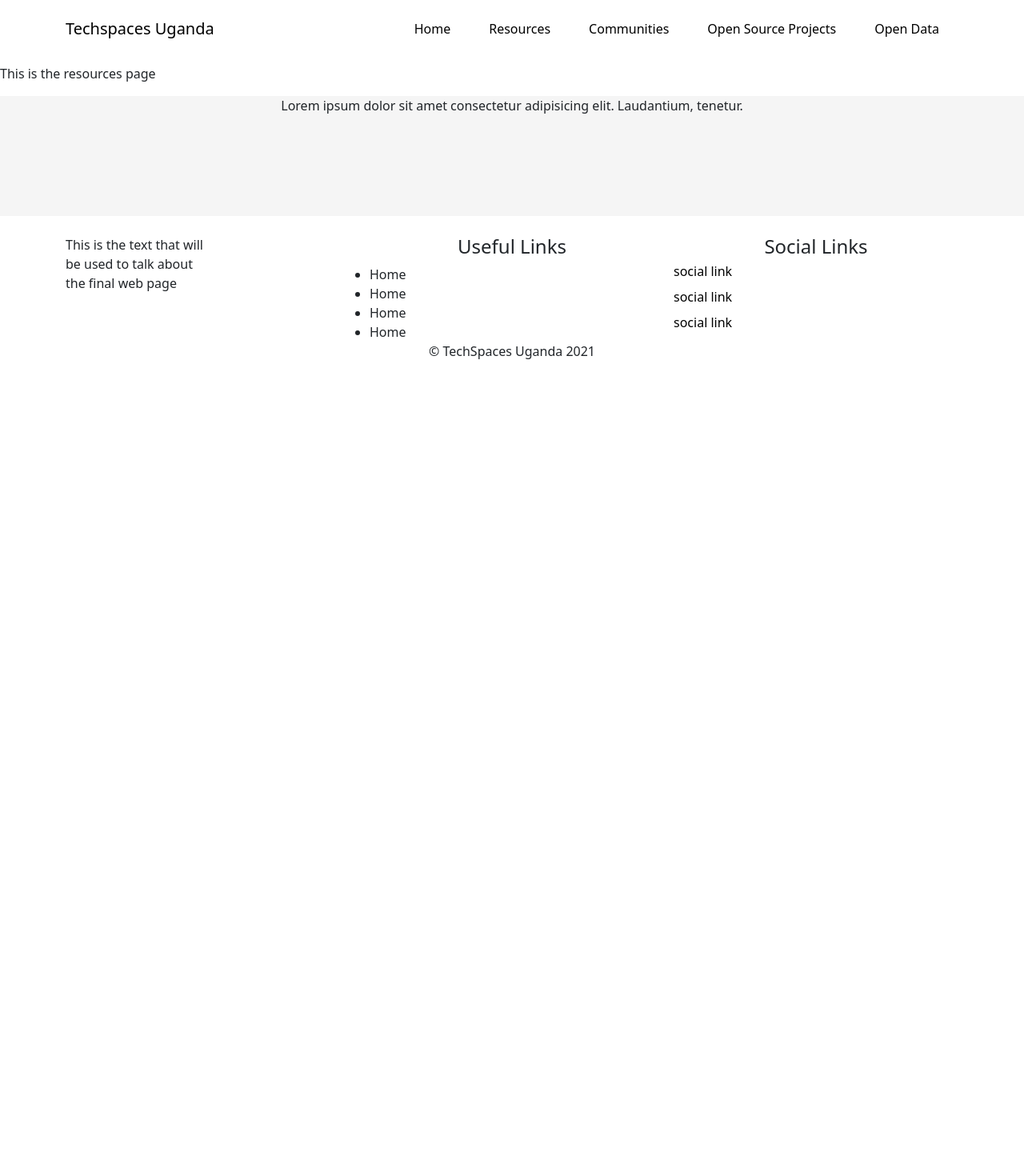
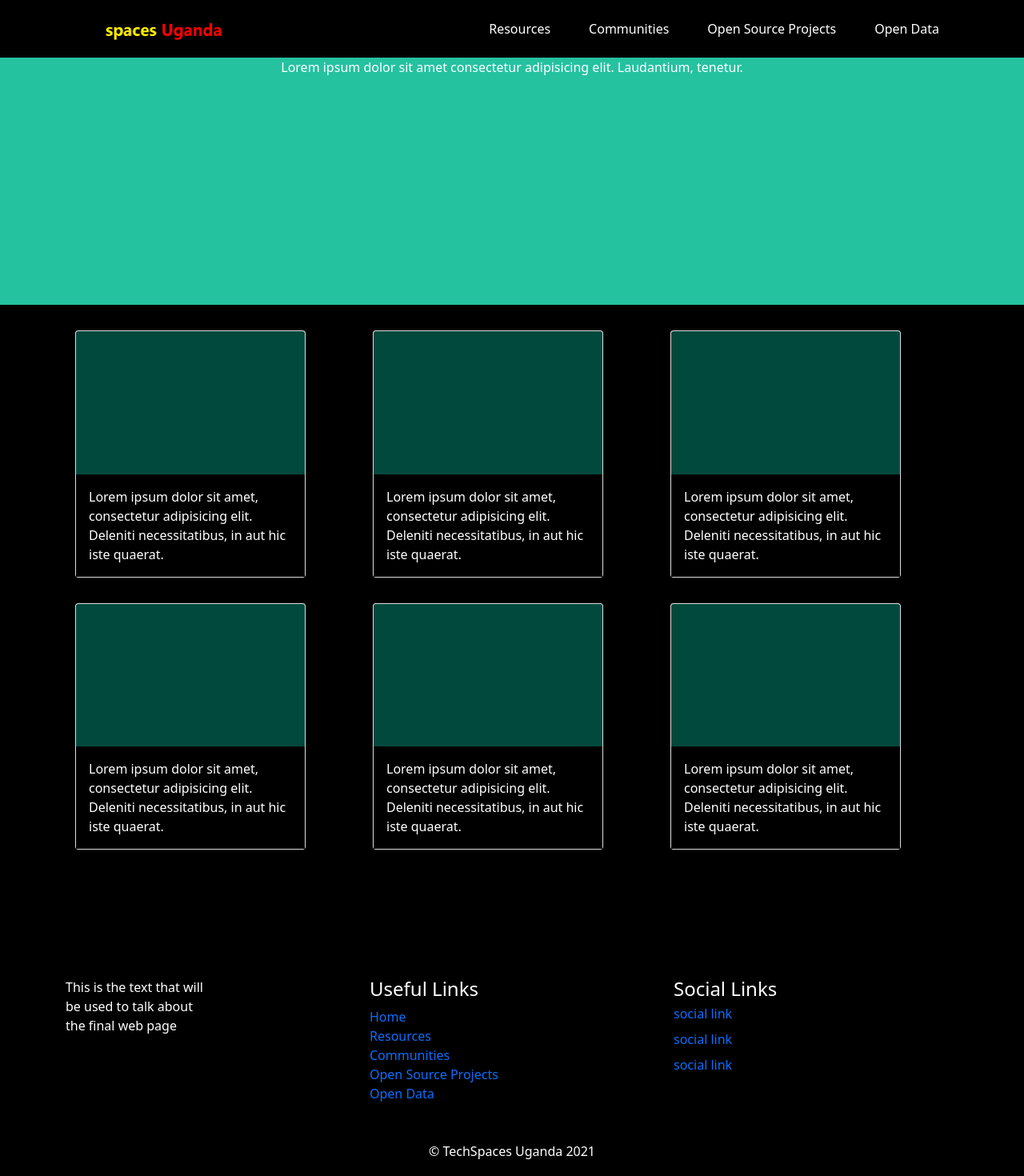
Before and after one commit to luigimorel/techspaces-uganda, a React (Create React App) app: page /resources in a window 1280 px wide. Shown: the top 1470 px of the page at 80% size. Before the commit the page ends 800 px from the top, so only its background shows below. Built offline with nearby package versions, Linux system fonts and the light colour scheme.

Commit message:
Add the resource content section

```diff
--- a/src/components/Footer.tsx
+++ b/src/components/Footer.tsx
@@ -1,9 +1,12 @@
+import { Link } from 'react-router-dom';
+
 const Footer = () => {
     const date = new Date();
     const year = date.getFullYear();
+
     return (
-        <div className="container mt-4">
-            <div className="row">
+        <div className="container footer__container">
+            <div className="row mb-3">
                 <div className="col-md-4">
                     <p className="leading ml-3b footer__para">
                         This is the text that will be used to talk about the
@@ -11,17 +14,29 @@ const Footer = () => {
                     </p>
                 </div>
                 <div className="col-md-4">
-                    <h4 className="heading text-center">Useful Links</h4>
+                    <h4 className="heading ">Useful Links</h4>
                     <ul className="list-group">
-                        <li className="list-item">Home</li>
-                        <li className="list-item">Home</li>
-                        <li className="list-item">Home</li>
-                        <li className="list-item">Home</li>
+                        <li className="list-item">
+                            <Link to="/">Home </Link>
+                        </li>
+
+                        <li className="list-item">
+                            <Link to="/resources">Resources</Link>
+                        </li>
+                        <li className="list-item">
+                            <Link to="/communities">Communities</Link>
+                        </li>
+                        <li className="list-item">
+                            <Link to="/oss">Open Source Projects</Link>
+                        </li>
+                        <li className="list-item">
+                            <Link to="/open-data">Open Data</Link>
+                        </li>
                     </ul>
                 </div>
 
                 <div className="col-md-4">
-                    <h4 className="heading text-center">Social Links</h4>
+                    <h4 className="heading ">Social Links</h4>
                     <div className="row">
                         <i className="fas fas-facebook mb-3">
                             <a href="#">social link</a>
@@ -35,7 +50,7 @@ const Footer = () => {
                     </div>
                 </div>
             </div>
-            <p className="leading text-center mx-3">
+            <p className="leading text-center mt-5">
                 &copy; TechSpaces Uganda {year}
             </p>
         </div>
--- a/src/components/Navbar.tsx
+++ b/src/components/Navbar.tsx
@@ -1,14 +1,17 @@
 import { Link } from 'react-router-dom';
+import logo from '../assets/logo-tech.png';
 
 const Navbar = () => {
     return (
-        <nav
-            className="navbar navbar-expand-lg bg-white bg-secondary    mb-2"
-            id="navBarResponsive"
-        >
+        <nav className="navbar navbar-expand-lg    " id="navBarResponsive">
             <div className="container">
                 <Link to="/" className="navbar-brand">
-                    Techspaces Uganda
+                    <img
+                        src={logo}
+                        width="200"
+                        height="auto"
+                        alt="Techspaces Uganda"
+                    />
                 </Link>
                 <button
                     className="navbar-toggler  font-weight-bold bg-primary text-white "
@@ -23,14 +26,6 @@ const Navbar = () => {
                 </button>
                 <div className="collapse navbar-collapse" id="navbarResponsive">
                     <ul className="navbar-nav ms-auto">
-                        <li className="nav-item mx-2 ">
-                            <Link
-                                to="/"
-                                className="nav-link py-3 px-0 px-lg-3 "
-                            >
-                                Home
-                            </Link>
-                        </li>
                         <li className="nav-item mx-2 ">
                             <Link
                                 to="/resources"
--- /dev/null
+++ b/src/components/ResourcesContent.tsx
@@ -0,0 +1,117 @@
+import placeholder from './../assets/img-placeholder.png';
+
+const ResourcesContent = () => {
+    return (
+        <div className="container resources__section">
+            {/* TO DO: Find a way of reducing the duplication */}
+            <div className="row resources__row">
+                <div className="col-md-4">
+                    <div className="card" style={{ width: '18rem' }}>
+                        <img
+                            loading="lazy"
+                            className="card-img-top resource__thumbnail"
+                            src={placeholder}
+                            alt="Card image cap"
+                        />
+                        <div className="card-body">
+                            <p className="card-text">
+                                Lorem ipsum dolor sit amet, consectetur
+                                adipisicing elit. Deleniti necessitatibus, in
+                                aut hic iste quaerat.
+                            </p>
+                        </div>
+                    </div>
+                </div>
+                <div className="col-md-4">
+                    <div className="card" style={{ width: '18rem' }}>
+                        <img
+                            loading="lazy"
+                            className="card-img-top resource__thumbnail"
+                            src={placeholder}
+                            alt="Card image cap"
+                        />
+                        <div className="card-body">
+                            <p className="card-text">
+                                Lorem ipsum dolor sit amet, consectetur
+                                adipisicing elit. Deleniti necessitatibus, in
+                                aut hic iste quaerat.
+                            </p>
+                        </div>
+                    </div>
+                </div>
+                <div className="col-md-4">
+                    <div className="card" style={{ width: '18rem' }}>
+                        <img
+                            loading="lazy"
+                            className="card-img-top resource__thumbnail"
+                            src={placeholder}
+                            alt="Card image cap"
+                        />
+                        <div className="card-body">
+                            <p className="card-text">
+                                Lorem ipsum dolor sit amet, consectetur
+                                adipisicing elit. Deleniti necessitatibus, in
+                                aut hic iste quaerat.
+                            </p>
+                        </div>
+                    </div>
+                </div>
+            </div>
+            <div className="row resources__row">
+                <div className="col-md-4">
+                    <div className="card" style={{ width: '18rem' }}>
+                        <img
+                            loading="lazy"
+                            className="card-img-top resource__thumbnail"
+                            src={placeholder}
+                            alt="Card image cap"
+                        />
+                        <div className="card-body">
+                            <p className="card-text">
+                                Lorem ipsum dolor sit amet, consectetur
+                                adipisicing elit. Deleniti necessitatibus, in
+                                aut hic iste quaerat.
+                            </p>
+                        </div>
+                    </div>
+                </div>
+                <div className="col-md-4">
+                    <div className="card" style={{ width: '18rem' }}>
+                        <img
+                            loading="lazy"
+                            className="card-img-top resource__thumbnail"
+                            src={placeholder}
+                            alt="Card image cap"
+                        />
+                        <div className="card-body">
+                            <p className="card-text">
+                                Lorem ipsum dolor sit amet, consectetur
+                                adipisicing elit. Deleniti necessitatibus, in
+                                aut hic iste quaerat.
+                            </p>
+                        </div>
+                    </div>
+                </div>
+                <div className="col-md-4">
+                    <div className="card" style={{ width: '18rem' }}>
+                        <img
+                            loading="lazy"
+                            className="card-img-top resource__thumbnail"
+                            src={placeholder}
+                            alt="Card image cap"
+                        />
+                        <div className="card-body">
+                            <p className="card-text">
+                                Lorem ipsum dolor sit amet, consectetur
+                                adipisicing elit. Deleniti necessitatibus, in
+                                aut hic iste quaerat.
+                            </p>
+                        </div>
+                    </div>
+                </div>
+            </div>
+        </div>
+    );
+};
+
+export default ResourcesContent;
--- a/src/index.css
+++ b/src/index.css
@@ -9,17 +9,18 @@ html {
     margin: 0;
     padding: 0;
     box-sizing: border-box;
+    background-color: #000000;
+    color: #ffffff;
 }
 
 a {
     text-decoration: none;
-    color: #000000;
 }
 
 /* Navbar styles */
 
 .nav-link {
-    color: #000000;
+    color: #fff;
 }
 
 /* Styles for the hero section on the home page */
@@ -42,7 +43,12 @@ a {
 /* Styles for the footer */
 
 li {
-    text-decoration: none;
+    list-style-type: none;
+}
+
+.footer__container {
+    height: 300px;
+    margin-top: 10rem;
 }
 
 .footer__para {
@@ -53,5 +59,19 @@ li {
 
 .jumbotron {
     background-color: whitesmoke;
-    height: 150px;
+    height: 309px;
+    background-color: #25c2a0;
 }
+
+/* Resources content */
+.resources__section {
+    margin-top: 2rem;
+}
+
+.resources__row {
+    margin: 2rem auto;
+}
+
+.resources__thumbnail {
+    width: auto;
+}
--- a/src/pages/Resources.tsx
+++ b/src/pages/Resources.tsx
@@ -1,14 +1,14 @@
 import Footer from '../components/Footer';
 import Navbar from '../components/Navbar';
 import PageHeading from '../components/PageHeading';
+import ResourcesContent from '../components/ResourcesContent';
 
 const Resources = () => {
     return (
         <>
             <Navbar />
-            <p className="leading">This is the resources page</p>
-
             <PageHeading />
+            <ResourcesContent />
             <Footer />
         </>
     );
```
Also changed, not shown: src/assets/img-placeholder.png (added), src/assets/logo-tech.png (added).
